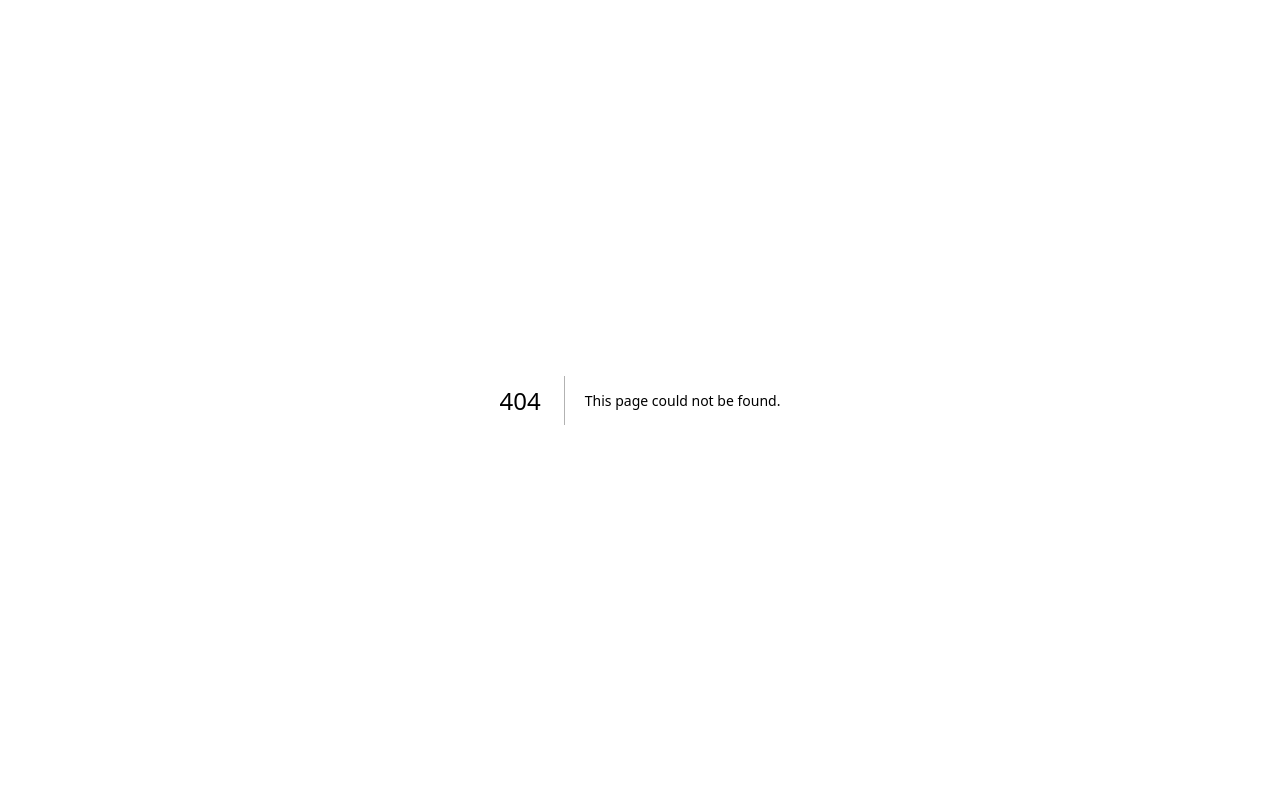
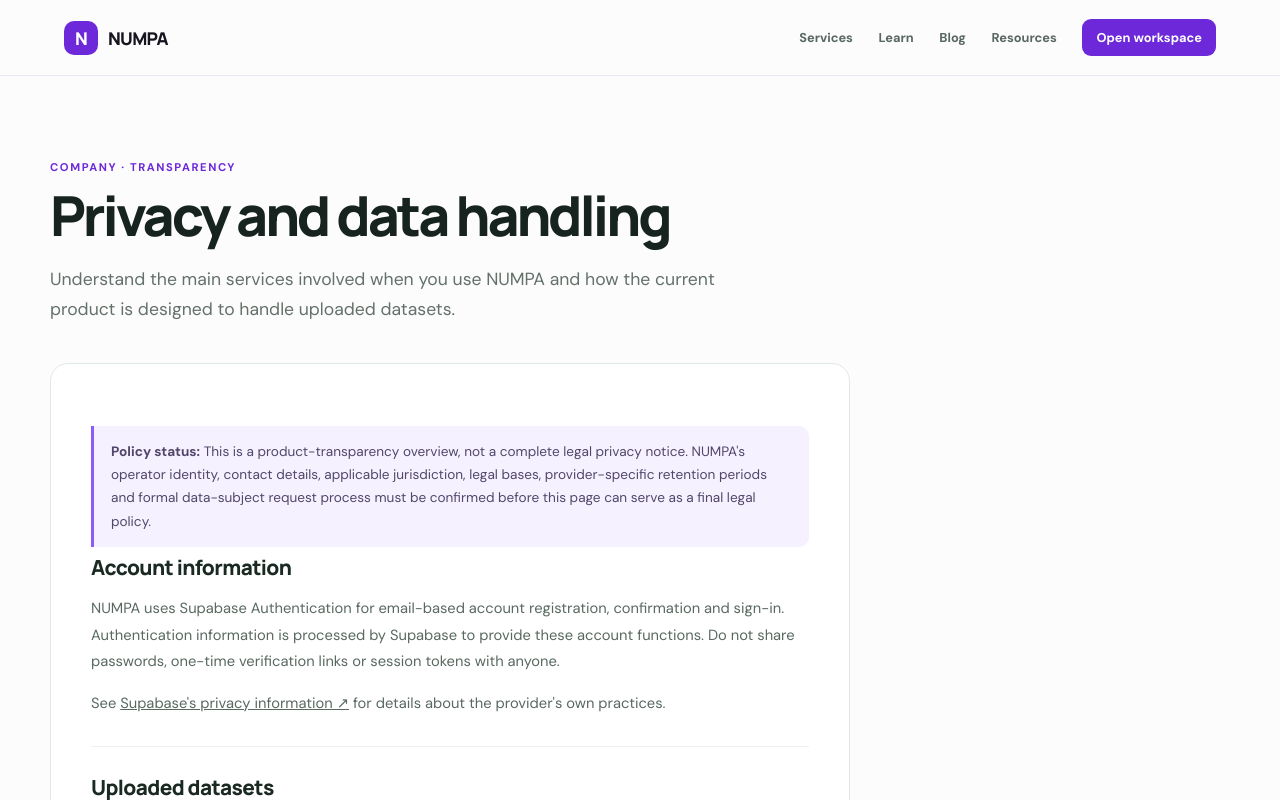
Before and after one commit to chandravadiyaDeep/Nump-, a Next.js app in the folder apps/web/: page /privacy in a window 1280 px wide. Before the commit this address had no page. Shown: the top 800 px of the page. Built offline with nearby package versions, Linux system fonts and the light colour scheme.

Commit message:
feat(legal): add transparent privacy and data handling overview

```diff
--- /dev/null
+++ b/apps/web/app/privacy/page.tsx
@@ -0,0 +1,22 @@
+import type { Metadata } from "next";
+import { PublicPage } from "../components/public-site";
+
+export const metadata: Metadata = {
+  title: "Privacy and Data Handling | NUMPA",
+  description: "A transparent overview of NUMPA's current account and dataset-processing architecture, with important policy limitations.",
+};
+
+export default function PrivacyPage() {
+  return (
+    <PublicPage eyebrow="COMPANY · TRANSPARENCY" title="Privacy and data handling" description="Understand the main services involved when you use NUMPA and how the current product is designed to handle uploaded datasets.">
+      <article className="public-article">
+        <aside className="public-callout"><strong>Policy status:</strong> This is a product-transparency overview, not a complete legal privacy notice. NUMPA's operator identity, contact details, applicable jurisdiction, legal bases, provider-specific retention periods and formal data-subject request process must be confirmed before this page can serve as a final legal policy.</aside>
+        <section><h2>Account information</h2><p>NUMPA uses Supabase Authentication for email-based account registration, confirmation and sign-in. Authentication information is processed by Supabase to provide these account functions. Do not share passwords, one-time verification links or session tokens with anyone.</p><p>See <a href="https://supabase.com/privacy" target="_blank" rel="noopener noreferrer">Supabase's privacy information ↗</a> for details about the provider's own practices.</p></section>
+        <section><h2>Uploaded datasets</h2><p>NUMPA's current dataset workflow sends the file you select to the NUMPA processing API for inspection, cleaning previews, cleaning execution or readiness analysis. The product is designed to process uploaded datasets in memory and does not intentionally save raw dataset files as part of the normal workflow. Cleaning produces a separate result so the original source is not silently overwritten.</p><p>This design statement is not a promise that network infrastructure, hosting providers or operational systems retain no request metadata. Do not upload personal, confidential, regulated or otherwise sensitive data unless you have the authority to do so and have assessed whether the service is appropriate for that data.</p></section>
+        <section><h2>Service providers</h2><ul><li><strong>Vercel:</strong> hosts the NUMPA web application. Review <a href="https://vercel.com/legal/privacy-policy" target="_blank" rel="noopener noreferrer">Vercel's privacy policy ↗</a>.</li><li><strong>Supabase:</strong> provides authentication services. Review <a href="https://supabase.com/privacy" target="_blank" rel="noopener noreferrer">Supabase's privacy information ↗</a>.</li><li><strong>Render:</strong> hosts the NUMPA API. Review <a href="https://render.com/privacy" target="_blank" rel="noopener noreferrer">Render's privacy policy ↗</a>.</li></ul><p>These providers operate under their own terms and privacy documentation. Their processing, infrastructure logs and retention practices are not fully described by this NUMPA product overview.</p></section>
+        <section><h2>Your responsibilities</h2><ul><li>Use only datasets you are authorized to upload and process.</li><li>Remove or anonymize personal information when it is not needed for your task.</li><li>Do not upload passwords, access tokens, payment details or secrets in datasets.</li><li>Contact the service operator through a verified channel for account or privacy questions once official contact details are published.</li></ul></section>
+        <section><h2>Updates and formal policy</h2><p>This overview may change as NUMPA's services evolve. Before treating it as a complete privacy policy, the operator must add verified business identity and contact details, confirm the applicable legal requirements, document provider arrangements and publish accurate retention and request-handling procedures.</p></section>
+      </article>
+    </PublicPage>
+  );
+}
```
